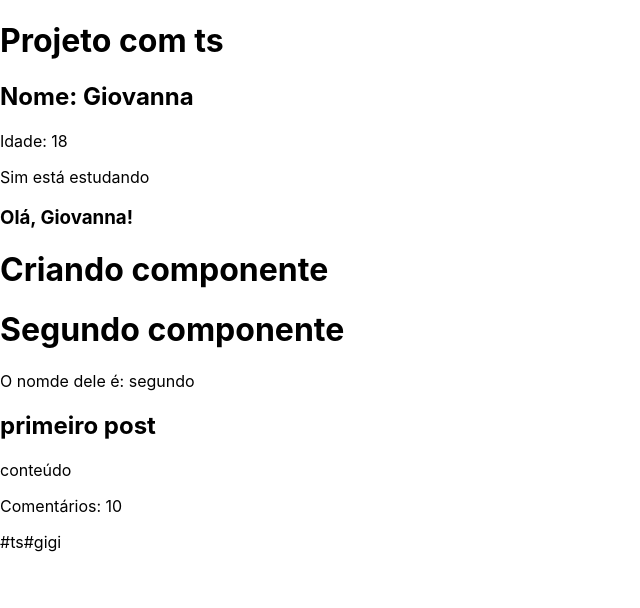
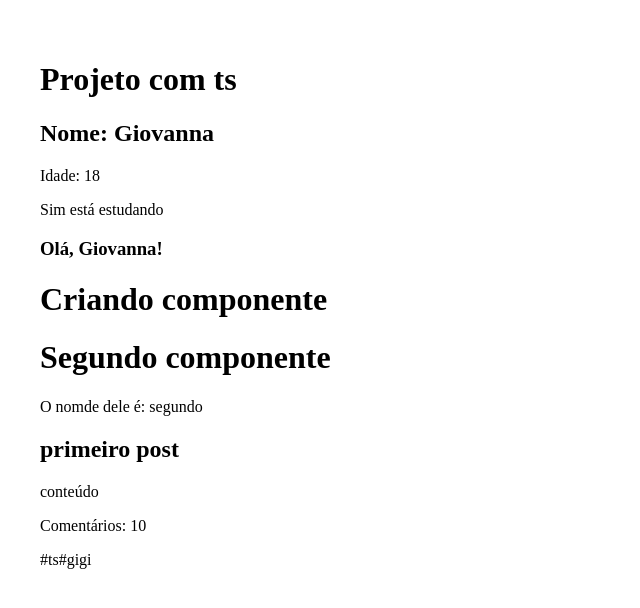
Before and after one commit to Gioomoraes/react-ts, a React (Create React App) app: page / in a window 1280 px wide. Shown: the top 608 px of the page, without its empty margins (0-640 px from the left). Built offline with nearby package versions, Linux system fonts and the light colour scheme.

Commit message:
adjust body padding

```diff
--- a/src/index.css
+++ b/src/index.css
@@ -1,13 +1,9 @@
 body {
-  margin: 0;
-  font-family: -apple-system, BlinkMacSystemFont, 'Segoe UI', 'Roboto', 'Oxygen',
-    'Ubuntu', 'Cantarell', 'Fira Sans', 'Droid Sans', 'Helvetica Neue',
-    sans-serif;
-  -webkit-font-smoothing: antialiased;
-  -moz-osx-font-smoothing: grayscale;
+  padding: 2em;
+  padding-bottom: 1000px;
 }
 
 code {
-  font-family: source-code-pro, Menlo, Monaco, Consolas, 'Courier New',
-    monospace;
+  font-family:
+    source-code-pro, Menlo, Monaco, Consolas, "Courier New", monospace;
 }
```
